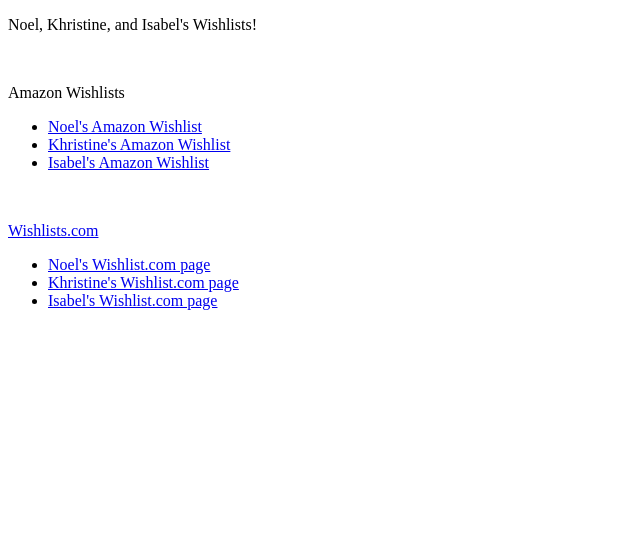
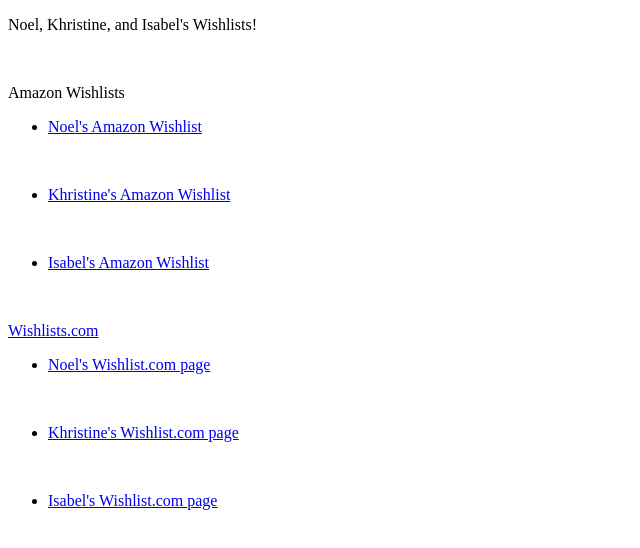
Before and after one commit to chingcuangco/wishlist, a plain HTML site: page index.htm in a window 1280 px wide. Shown: the whole page, without its empty margins (0-640 px from the left). Drawn offline with Linux system fonts and the light colour scheme.

Commit message:
Update index.htm

```diff
--- a/index.htm
+++ b/index.htm
@@ -11,7 +11,9 @@
     <p>Amazon Wishlists</p>
     <ul>
   <li><a href="https://www.yourhomepage.com">Noel's Amazon Wishlist</a></li>
-  <li><a href="https://www.yourhomepage.com">Khristine's Amazon Wishlist</a></li>
+         <p>&nbsp;</p>
+  <li><a href="https://www.amazon.com/hz/wishlist/ls/3HB3CWDFDQUWV?ref_=wl_share">Khristine's Amazon Wishlist</a></li>
+         <p>&nbsp;</p>
  <li><a href="https://www.yourhomepage.com">Isabel's Amazon Wishlist</a></li>
   </ul>
     <p>&nbsp;</p>
@@ -19,7 +21,9 @@
    <p><a href="https://www.wishlist.com/wishlists/noel-chingcuangco/Eqq80x">Wishlists.com</a></p>
   <ul>
   <li><a href="https://www.wishlist.com/wishlist/noel-chingcuangco/noels-wishlist/LR311x">Noel's Wishlist.com page</a></li>
+       <p>&nbsp;</p>
   <li><a href="https://www.wishlist.com/wishlist/noel-chingcuangco/khristines-wishlist/rRel61">Khristine's Wishlist.com page</a></li>
+       <p>&nbsp;</p>
   <li><a href="https://www.wishlist.com/wishlist/noel-chingcuangco/isabels-wishlist/wqenx6">Isabel's Wishlist.com page</a></li>
   </ul>
 
```
